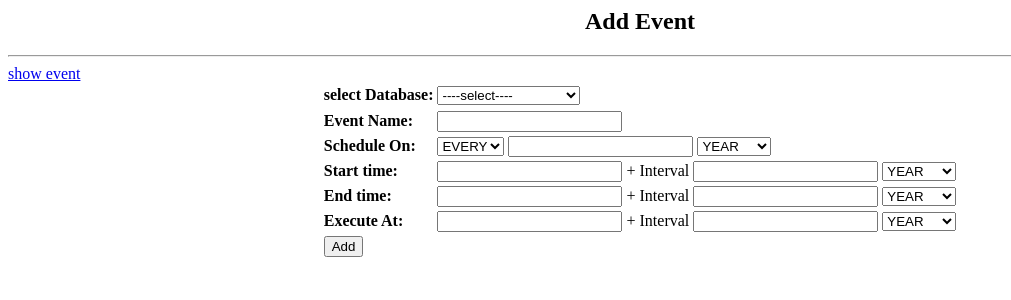
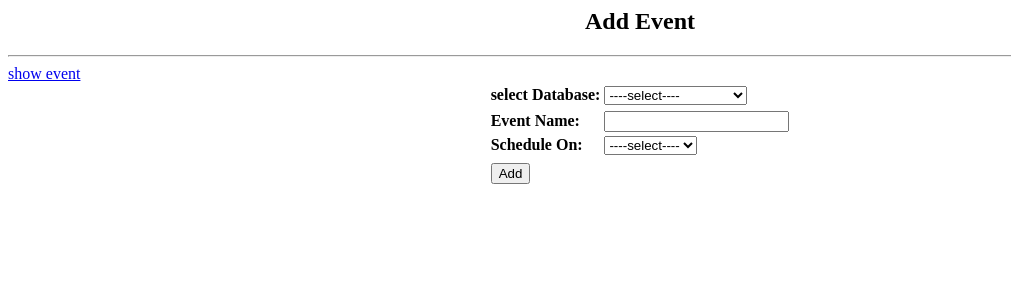
Before and after one commit to rohinijadhav/scheduler, a PHP site: page /add_event.php in a window 1280 px wide. Shown: the top 300 px of the page, without its empty margins (0-1011 px from the left). Run offline with PHP 8.4, Linux system fonts and the light colour scheme.

Commit message:
Update add_event.php

```diff
--- a/add_event.php
+++ b/add_event.php
@@ -6,7 +6,13 @@
 	$=jquery;
 	function change(db)
 	{
-		 $.getJSON("listbox.php",{dbname:db}, function(result){ $("#box").html(result.output)});
+		$.getJSON("listbox.php",{dbname:db}, function(result){ $("#box").html(result.output)});
+	}
+
+	function scheduling(type)
+	{
+		//alert(type);
+		$.getJSON("schedule.php",{sch_type:type}, function(result){ $("#type").html(result.output)});
 	}
 	</script>
 </head>
@@ -41,58 +47,18 @@
 			<td><input type="text" name="ename"></td>
 		</tr>
 		<tr><td><b>Schedule On:</b></td>
-			<td><select name="schedule">
+			<td><select name="schedule" onchange="scheduling(this.value)">
+				<option value="0" selected>----select----</option>
 				<option value="EVERY">EVERY</option>
 				<option value="AT">AT</option>
-				</select>
-			<input type ="text" name="num">
-			<select name="interval">
-					<option value="YEAR">YEAR</option>
-					<option value="MONTH">MONTH</option>
-					<option value="DAY">DAY</option>
-					<option value="HOUR">HOUR</option>
-					<option value="MINUTE">MINUTE</option>
-					<option value="WEEK">WEEK</option>
 				</select></td>
 		</tr>
 		<tr>
-			<td><b>Start time:</b></td>
-			<td><input type="text" name="start"> + Interval <input type="text" name="num_str">
-			<select name="inter_str">
-					<option value="YEAR">YEAR</option>
-					<option value="MONTH">MONTH</option>
-					<option value="DAY">DAY</option>
-					<option value="HOUR">HOUR</option>
-					<option value="MINUTE">MINUTE</option>
-					<option value="WEEK">WEEK</option>
-				</select></td>
+			<td>
+				<div id ="type">
+				</div>
+			</td>
 		</tr>
-		<tr>
-			<td><b>End time:</b></td>
-			<td><input type="text" name="end"> + Interval <input type="text" name="num_end">
-			<select name="inter_end">
-					<option value="YEAR">YEAR</option>
-					<option value="MONTH">MONTH</option>
-					<option value="DAY">DAY</option>
-					<option value="HOUR">HOUR</option>
-					<option value="MINUTE">MINUTE</option>
-					<option value="WEEK">WEEK</option>
-				</select></td>
-		</tr>
-		<tr>
-			<td><b>Execute At:</b></td>
-			<td><input type="text" name="execute"> + Interval <input type="text" name="num_exe">
-			<select name="inter_exe">
-					<option value="YEAR">YEAR</option>
-					<option value="MONTH">MONTH</option>
-					<option value="DAY">DAY</option>
-					<option value="HOUR">HOUR</option>
-					<option value="MINUTE">MINUTE</option>
-					<option value="WEEK">WEEK</option>
-				</select></td>
-		</tr>
-
-
 		<tr>
 			<td><input type="submit" name="submit" value="Add"></td>
 		</tr>
```
